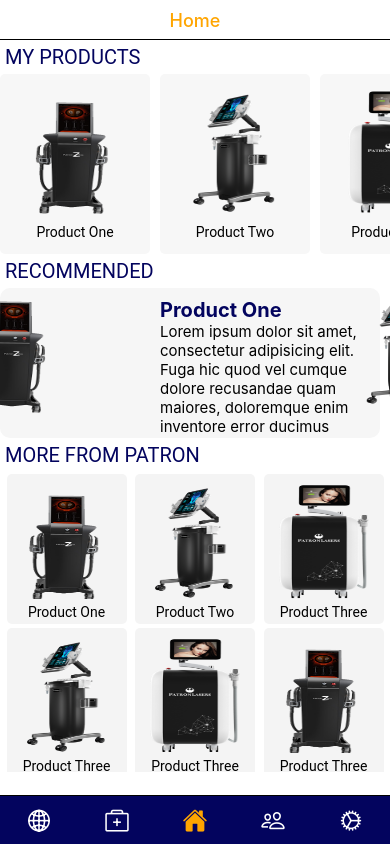
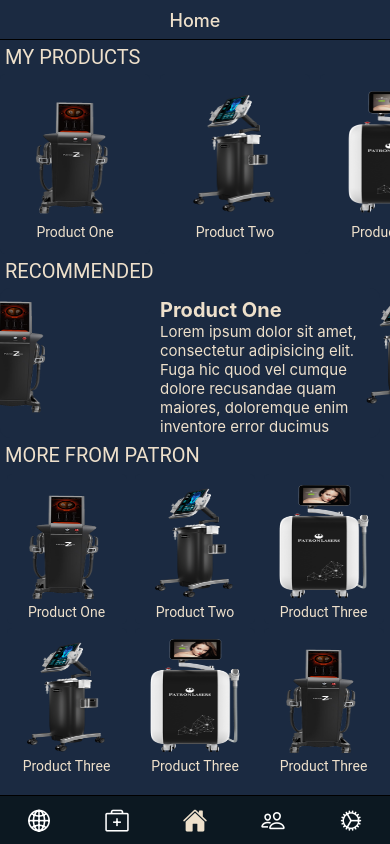
Before and after one commit to noirDev-kev2lee/PatronLasers, a React Native app: screen /Products in a window 390 px wide. Built offline with nearby package versions, Linux system fonts and the light colour scheme.

Commit message:
New Master Build

```diff
--- a/App.tsx
+++ b/App.tsx
@@ -12,9 +12,9 @@ const Stack = createNativeStackNavigator();
 
 const appTheme = {
   colors:{
-    primary:'#fff',
-    background:'#fff',
-    card:'#03045E',
+    primary:'f4f4f9',
+    background:'#1b2a41',
+    card:'#0c1821',
     text:'#fff',
 
   }
--- a/components/screens/Home.tsx
+++ b/components/screens/Home.tsx
@@ -31,19 +31,19 @@ const styles = StyleSheet.create({
       marginBottom:30,
       marginRight:50,
       resizeMode:'contain',
-      tintColor:'#03045E'
+      tintColor:'#9999a1'
     },
     pressBtnLog:{
       margin:10,
       borderRadius:8,
-      backgroundColor:'#03045E',
+      backgroundColor:'#9999a1',
       width:300,
       height:50
     },
     pressBtnReg:{
         margin:10,
         borderRadius:8,
-        backgroundColor:'#03045E',
+        backgroundColor:'#9999a1',
         width:300,
         height:50
     },
--- a/components/screens/Login.tsx
+++ b/components/screens/Login.tsx
@@ -60,7 +60,7 @@ const styles = StyleSheet.create({
     textAlign:'left',
     fontFamily:'Inter-Bold',
     fontSize:50,
-    color:'#03045E'
+    color:'#e6e6e9'
   },
   title2:{
     margin:10,
@@ -101,7 +101,7 @@ const styles = StyleSheet.create({
     top:30,
     fontFamily:'Inter-Regular',
     borderRadius:8,
-    backgroundColor:'#03045E',
+    backgroundColor:'#e6e6e9',
     width:350,
     height:50
   },
@@ -110,7 +110,7 @@ const styles = StyleSheet.create({
     textAlign:'center',
     fontFamily:'Inter-Bold',
     fontSize:20,
-    color:'#fff'
+    color:'#66666e'
   },
   pressBtn2:{
     right:-110
@@ -119,6 +119,6 @@ const styles = StyleSheet.create({
     top:-10,
     fontFamily:'Inter-Regular',
     fontSize:15,
-    color:'#03045E'
+    color:'#e6e6e9'
   }
 })
--- a/components/screens/Product.tsx
+++ b/components/screens/Product.tsx
@@ -1,13 +1,13 @@
 import { Button, ScrollView, StyleSheet, Pressable, Text, View } from 'react-native'
-import { createNativeStackNavigator } from '@react-navigation/native-stack';
+import { createDrawerNavigator } from '@react-navigation/drawer';
 import { createBottomTabNavigator } from '@react-navigation/bottom-tabs';
-import Icon from 'react-native-vector-icons/Ionicons'
+import Icon from 'react-native-vector-icons/Ionicons';
 import TabsAds from './TabAds'
 import TabCustomer from './TabCustomer'
 import TabGuide from './TabGuide'
 import TabSupport from './TabSupport'
+import ProductHome from './ProductHome'
 import React from 'react'
-import ProductHome from './ProductHome';
 
 const Tab = createBottomTabNavigator();
 
@@ -36,10 +36,11 @@ export default function Product({navigation}) {
           }
           return <Icon name={iconName} size={size} color={color} />;
         },
-        tabBarActiveTintColor: 'orange',
+        tabBarActiveTintColor: '#eee0cb',
         tabBarInactiveTintColor: '#fff',
-        headerStyle:{height:40,backgroundColor:'#fff'},
-        headerTintColor:'orange',
+        headerStyle:{height:40,backgroundColor:'#1b2a41'},
+        headerTintColor:'#eee0cb',
+        headerShadowVisible:true,
         headerTitleAlign:'center',
         tabBarShowLabel:false
       })}
--- a/components/screens/ProductHome.tsx
+++ b/components/screens/ProductHome.tsx
@@ -1,17 +1,14 @@
 import { StyleSheet,ScrollView, Pressable, Text, View, Image } from 'react-native'
 import { useTheme } from '@react-navigation/native'
 import React from 'react'
-import { Colors } from 'react-native/Libraries/NewAppScreen';
-function myCards(){
-    const{colors} = useTheme();
-}
+import Icon from 'react-native-vector-icons/Ionicons';
 const ProductHome = ({navigation}) => {
   return (
     <View>
       <View><Text style={styles.scrollHeader}>My Products</Text></View>
       <ScrollView horizontal style={styles.scroll}>
       <View style={styles.container}>
-        <Pressable onPress={() => navigation.push('Product Info')}>
+        <Pressable onPress={() => navigation.navigate('Product Info')}>
         <View style={[styles.card]}>
           <Image style={styles.prodImg} source={require('../assets/product1.png')}/>
           <Text style={styles.cardText}>Product One</Text>
@@ -35,7 +32,7 @@ const ProductHome = ({navigation}) => {
         </View>
       </View>
       <Pressable style={styles.pressBtn} onPress={() => navigation.navigate('Products')}>
-          <Text style={styles.pressTxt}>Add</Text>
+          <Icon name='add-circle-outline' size={80} color='#eee0cb'/>
           </Pressable>
       </ScrollView>
       <View><Text style={styles.scrollHeader}>Recommended</Text></View>
@@ -138,7 +135,7 @@ const styles = StyleSheet.create({
       textTransform:'uppercase',
       textAlign:'left',
       margin:5,
-      color:'#03045E',
+      color:'#eee0cb',
     },
     container:{
       flex:1,
@@ -155,7 +152,7 @@ const styles = StyleSheet.create({
       width: 150,
       height: 180,
       borderRadius: 5,
-      backgroundColor: '#f7f7f7',
+      backgroundColor: '#1b2a41',
     },
     RecCard:{
       flex:1,
@@ -164,7 +161,7 @@ const styles = StyleSheet.create({
       height: 150,
       marginRight: 10,
       borderRadius: 10,
-      backgroundColor: '#f6f6f6'
+      backgroundColor: '#1b2a41'
     },
     RecCardInfo:{
       top:10,
@@ -180,7 +177,7 @@ const styles = StyleSheet.create({
       height: 150,
       margin: 2,
       borderRadius: 5,
-      backgroundColor: '#f4f4f4',
+      backgroundColor: '#1b2a41',
     },
     prodImg:{
       height:150,
@@ -201,16 +198,17 @@ const styles = StyleSheet.create({
       resizeMode:'stretch'
     },
     pressBtn:{
+      fontFamily:'Inter-Regular',
+      alignContent:'center',
       marginTop:60,
       marginLeft:8,
-      borderRadius:8,
-      backgroundColor:'#03045E',
+      borderRadius:50,
       width:80,
       height:80
     },
     RecCardTitle:{
       fontFamily:'Inter',
-      color:'#03045E',
+      color:'#eee0cb',
       fontSize:20,
       fontWeight:'bold',
       textAlign:'left',
@@ -219,11 +217,11 @@ const styles = StyleSheet.create({
       fontFamily:'Inter',
       fontSize:15,
       textAlign:'left',
-      color:'black',
+      color:'#eee0cb',
     },
     cardText:{
       fontFamily:'Roboto',
-      color:'black',
+      color:'#eee0cb',
     },
     pressTxt:{
       fontFamily:'Roboto-thin',
--- a/components/screens/Register.tsx
+++ b/components/screens/Register.tsx
@@ -14,25 +14,25 @@ const RegInputText = () => {
     <View>
     <View style={styles.inputLog}>
 
-    <TextInput style={styles.textInput} onChangeText={onFnameChange} placeholder='First Name' placeholderTextColor={'#000'}/></View>
+    <TextInput style={styles.textInput} onChangeText={onFnameChange} placeholder='First Name' placeholderTextColor={'#9999a1'}/></View>
     <View style={styles.inputLog}>
 
-    <TextInput style={styles.textInput} onChangeText={onLnameChange} placeholder='Last Name' placeholderTextColor={'#000'}/></View>
+    <TextInput style={styles.textInput} onChangeText={onLnameChange} placeholder='Last Name' placeholderTextColor={'#9999a1'}/></View>
     <View style={styles.inputLog}>
 
-    <TextInput style={styles.textInput} onChangeText={onNumberChange} placeholder='Serial Number' placeholderTextColor={'#000'}/></View>
+    <TextInput style={styles.textInput} onChangeText={onNumberChange} placeholder='Serial Number' placeholderTextColor={'#9999a1'}/></View>
     <View style={styles.inputLog}>
 
-    <TextInput style={styles.textInput} onChangeText={onEmailChange} placeholder='Email' placeholderTextColor={'#000'}/></View>
+    <TextInput style={styles.textInput} onChangeText={onEmailChange} placeholder='Email' placeholderTextColor={'#9999a1'}/></View>
     <View style={styles.inputLog}>
 
-    <TextInput style={styles.textInput} onChangeText={onMobileChange} placeholder='Phone Number' placeholderTextColor={'#000'}/></View>
+    <TextInput style={styles.textInput} onChangeText={onMobileChange} placeholder='Phone Number' placeholderTextColor={'#9999a1'}/></View>
     <View style={styles.inputLog}>
 
-    <TextInput style={styles.textInput} onChangeText={onPasswordChange} placeholder='Password' placeholderTextColor={'#000'}/>
+    <TextInput style={styles.textInput} onChangeText={onPasswordChange} placeholder='Password' placeholderTextColor={'#9999a1'}/>
     </View>
     <View style={styles.inputLog}>
-    <TextInput style={styles.textInput} onChangeText={onPasswordChange} placeholder='Password Confirm' placeholderTextColor={'#000'}/></View>
+    <TextInput style={styles.textInput} onChangeText={onPasswordChange} placeholder='Password Confirm' placeholderTextColor={'#9999a1'}/></View>
   </View>
 )
   }
@@ -59,7 +59,7 @@ const styles = StyleSheet.create({
     textAlign:'left',
     fontFamily:'Inter-Regular',
     fontSize:50,
-    color:'#03045E'
+    color:'#9999a1'
   },
   title2:{
     fontFamily:'Inter-Regular',
@@ -73,14 +73,14 @@ const styles = StyleSheet.create({
     flexDirection:'row',
     borderRadius:10,
     width:350,
-    backgroundColor:'#f3f3f3'
+    backgroundColor:'#e6e6e9'
   },
   textInput:{
     fontFamily:'Inter',
     paddingLeft:30,
     fontSize:20,
     color:'#000',
-    backgroundColor:'#f4f4f4',
+    backgroundColor:'#e6e6e9',
     width:250,
   },
   pressBtn:{
@@ -89,7 +89,7 @@ const styles = StyleSheet.create({
     top:20,
     fontFamily:'Inter-Regular',
     borderRadius:8,
-    backgroundColor:'#03045E',
+    backgroundColor:'#9999a1',
     width:350,
     height:50
   },
--- a/components/screens/TabCustomer.tsx
+++ b/components/screens/TabCustomer.tsx
@@ -8,10 +8,10 @@ const TabCustomer = () => {
       <Text style={styles.text}>Create</Text>
       <View style={styles.createSec}>
         <Pressable onPress={() => Alert.alert('Appointment made')} style={styles.createPress}><Text style={styles.textPress}>Appointment</Text>
-        <Icon name={'add-circle-outline'} color={'#fff'} size={40}/>
+        <Icon name={'add-circle-outline'} color={'#eee0cb'} size={70}/>
         </Pressable>
         <Pressable onPress={() => Alert.alert('Customer Added')} style={styles.createPress}><Text style={styles.textPress}>Customer</Text>
-        <Icon name={'add-circle-outline'} color={'#fff'} size={40}/>
+        <Icon name={'add-circle-outline'} color={'#eee0cb'} size={70}/>
         </Pressable>
       </View>
       <View style={styles.list}>
@@ -86,13 +86,13 @@ const styles = StyleSheet.create({
     paddingLeft:15,
     fontFamily:'Roboto-Regular',
     fontSize:30,
-    color:'#03045E'
+    color:'#eee0cb'
   },
   textPress:{
-    marginBottom:10,
+    marginBottom:0,
     fontFamily:'Roboto-Thin',
     fontSize:20,
-    color:'#fff'
+    color:'#eee0cb'
   },
   createSec:{
     flex:1,
@@ -108,7 +108,7 @@ const styles = StyleSheet.create({
     alignItems:'center',
     height:150,
     width:180,
-    backgroundColor:'#03045E'
+    backgroundColor:'#0c1821'
   },
   list:{
     top:200,
@@ -120,7 +120,7 @@ const styles = StyleSheet.create({
     color:'#000'
   },
   listScroll:{
-    height:450,
+    height:430,
     marginBottom:800,
     flexDirection:'column',
   },
@@ -132,7 +132,7 @@ const styles = StyleSheet.create({
     height: 120,
     marginRight: 10,
     borderRadius: 10,
-    backgroundColor: '#f3f3f3',
+    backgroundColor: '#0c1821',
     marginBottom:10
   },
   RecCardInfo:{
@@ -141,11 +141,11 @@ const styles = StyleSheet.create({
     height:100,
     width:230,
     textAlign:'left',
-    color:'black'
+    color:'#eee0cb'
   },
   RecCardTitle:{
     fontFamily:'Inter',
-    color:'#03045E',
+    color:'#b4b9c1',
     fontSize:20,
     fontWeight:'bold',
     textAlign:'left',
@@ -154,7 +154,7 @@ const styles = StyleSheet.create({
     fontFamily:'Roboto-Bold',
     fontSize:15,
     textAlign:'left',
-    color:'black',
+    color:'#eee0cb',
   },
   customerImg:{
     left:40,
--- a/components/screens/TabSupport.tsx
+++ b/components/screens/TabSupport.tsx
@@ -8,15 +8,15 @@ const TabSupport = () => {
       <StatusBar barStyle="dark-content" backgroundColor="#fff"/>
 
         <View style={{flexDirection:'column',justifyContent:'flex-start'}}>
-          <Text style={{color:'#131035',fontSize:25, paddingLeft:15, paddingBottom:10, paddingTop:15}}>
+          <Text style={{color:'#e6e6e9',fontSize:25, paddingLeft:15, paddingBottom:10, paddingTop:15}}>
             Create a card
           </Text>
         </View>
         <View style={styles.form}>
-          <TextInput style={styles.textInput2} placeholderTextColor='#000' placeholder="Serial Number" />
-          <TextInput style={styles.textInput2} placeholderTextColor='#000' placeholder="Card type" />
-          <TextInput style={styles.textInput2} placeholderTextColor='#000' placeholder="Card title" />
-          <TextInput multiline={true} numberOfLines={10} style={styles.textInput3} placeholderTextColor='#000' placeholder="Type your message..."/>
+          <TextInput style={styles.textInput2} placeholderTextColor='#b4b9c1' placeholder="Serial Number" />
+          <TextInput style={styles.textInput2} placeholderTextColor='#b4b9c1' placeholder="Card type" />
+          <TextInput style={styles.textInput2} placeholderTextColor='#b4b9c1' placeholder="Card title" />
+          <TextInput multiline={true} numberOfLines={10} style={styles.textInput3} placeholderTextColor='#b4b9c1' placeholder="Type your message..."/>
         </View>
         <SubButton/>
 
@@ -47,9 +47,10 @@ const styles = StyleSheet.create({
   textInput2:{
     padding:10,
     margin:10,
+    fontFamily:'Roboto',
     fontSize:20,
     color:'#000',
-    backgroundColor:'#D9D9D9',
+    backgroundColor:'#e6e6e9',
     width:380,
     height:60,
     borderRadius:8
@@ -59,7 +60,7 @@ const styles = StyleSheet.create({
     padding:10,
     margin:10,
     fontSize:20,
-    backgroundColor:'#D9D9D9',
+    backgroundColor:'#e6e6e9',
     width:380,
     height:200,
     borderRadius:8
@@ -76,7 +77,7 @@ const styles = StyleSheet.create({
   },
   pressBtn:{
     borderRadius:8,
-    backgroundColor:'#03045E',
+    backgroundColor:'#e6e6e9',
     width:250,
     height:50
   },
@@ -85,7 +86,7 @@ const styles = StyleSheet.create({
     marginTop:10,
     fontSize:20,
     fontWeight:'bold',
-    color:'#fff'
+    color:'#66666e'
   },
   pressTxt1:{
     marginTop:20,
@@ -93,11 +94,10 @@ const styles = StyleSheet.create({
     paddingHorizontal:50,
     fontSize:15,
     fontWeight:'bold',
-    color:'#03045E'
+    color:'#eee0cb'
   },
   container:{
     flex:1,
-    backgroundColor:'#fff',
     flexDirection:'column'
   },
   container2:{
--- a/package.json
+++ b/package.json
@@ -11,12 +11,15 @@
   },
   "dependencies": {
     "@react-navigation/bottom-tabs": "^6.5.7",
+    "@react-navigation/drawer": "^6.6.2",
     "@react-navigation/native": "^6.1.6",
     "@react-navigation/native-stack": "^6.9.10",
     "babel-plugin-macros": "^3.1.0",
     "react": "18.2.0",
     "react-native": "0.71.3",
+    "react-native-gesture-handler": "^2.9.0",
     "react-native-ionicons": "^4.6.5",
+    "react-native-reanimated": "^3.0.2",
     "react-native-safe-area-context": "^4.5.0",
     "react-native-screens": "^3.20.0",
     "react-native-vector-icons": "^9.2.0"
```
Also changed, not shown: 2 other files (tests, documents, lock files or other folders).
